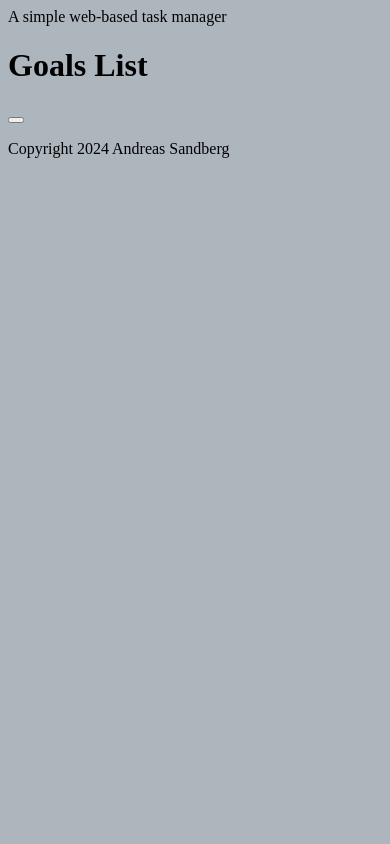
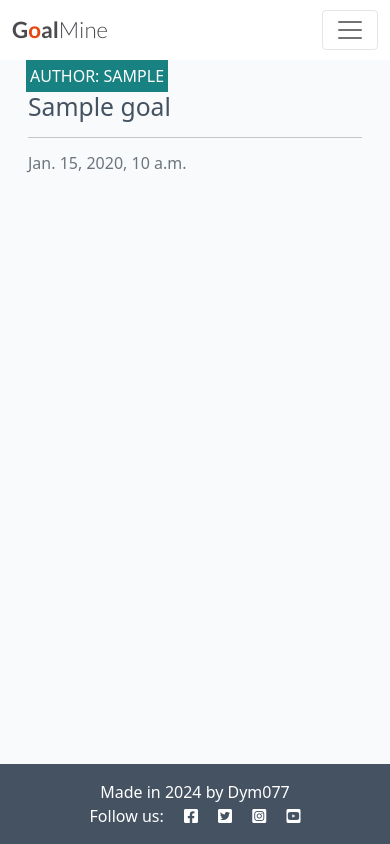
Before and after one commit to Dym077/goal-mine, a Django app: page / in a window 390 px wide. Run offline with Django 4.2, Linux system fonts and the light colour scheme; tables that the repository leaves empty hold one stand-in row (values such as "Sample post").

Commit message:
Additional html code for base and index-pages

```diff
--- a/goalmine/static/css/style.css
+++ b/goalmine/static/css/style.css
@@ -1,3 +1,161 @@
 body {
-    background-color: #adb5bd;
+    background-color: #F9FAFC;
 }
+
+.brand {
+    font-family: Lato, sans-serif;
+    font-size: 1.4rem;
+    font-weight: 700;
+    color: #4A4A4F;
+}
+
+.red-o {
+    color: #E84610;
+}
+
+.thin {
+    font-weight: 300;
+}
+
+.light-bg {
+    background-color: #fff;
+}
+
+.dark-bg {
+    background-color: #445261;
+}
+
+.main-bg {
+    background-color: #F9FAFC;
+}
+
+.card {
+    border: none;
+    background-color: transparent;
+}
+
+.image-container {
+    position: relative;
+}
+
+.image-flash {
+    position: absolute;
+    bottom: 5%;
+    min-width: 30%;
+    left: -2px;
+    background-color: #188181;
+}
+
+.scale {
+    width: 100%;
+    height: auto;
+}
+
+.author {
+    color: white;
+    margin: 4px;
+    text-transform: uppercase;
+}
+
+.masthead {
+    margin-top: 10px;
+    overflow: hidden;
+    position: relative;
+    display: inline-block;
+    height: 33vh;
+    width: 100%;
+}
+
+.masthead-text {
+    background-color: #445261;
+    color: white;
+    position: relative;
+}
+
+.masthead-image {
+    position: relative;
+    overflow: hidden;
+}
+
+.masthead-image:after {
+    content: "";
+    position: absolute;
+    top: 0;
+    right: 90%;
+    height: 100%;
+    width: 150%;
+    background: #445261;
+    -webkit-transform: skew(15deg);
+    -moz-transform: skew(15deg);
+    transform: skew(15deg);
+    z-index: 100;
+}
+
+.goal-link {
+    text-decoration: none;
+    color: #445261;
+}
+
+.goal-link:hover,
+.page-link {
+    color: #E84610;
+}
+
+.goal-title {
+    margin-top: 10%;
+    margin-left: 5%;
+}
+
+.goal-subtitle {
+    margin-left: 5%;
+    color: lightgray;
+}
+
+.btn-signup,
+.btn-edit {
+    background-color: #188181;
+    color: #fff;
+}
+
+.btn-signup:hover,
+.btn-signup:active {
+    background-color: #fff;
+    color: #23BBBB;
+}
+
+.link {
+    color: #23BBBB;
+    text-decoration: none;
+}
+
+.link:hover,
+.link:active {
+    color: #445261;
+    text-decoration: underline;
+}
+
+.btn-like {
+    color: #E84610;
+    border: none;
+    background: transparent;
+}
+
+.btn-delete {
+    color: #fff;
+    background: #E84610;
+}
+
+.btn-like:hover,
+.btn-like:active {
+    color: #E84610;
+    background: transparent;
+    border: none;
+}
+
+.faded {
+    color: rgb(172, 175, 175);
+}
+
+.approval {
+    color: rgb(222, 146, 168);
+}
--- a/templates/base.html
+++ b/templates/base.html
@@ -1,4 +1,6 @@
 {% load static %}
+
+{% url 'home' as home_url %}
 
 {% url 'home' as home_url %}
 
@@ -6,51 +8,74 @@
 <html class="h-100" lang="en">
 
 <head>
-    <title>GoalMine Task manager</title>
+    <title>Goal-Mine</title>
     <meta name="viewport" content="width=device-width, initial-scale=1" />
 
     <!-- Insert Google Fonts CSS here -->
-    <link>
-    <link>
-    <link>
+    <link rel="preconnect" href="https://fonts.gstatic.com">
+    <link href="https://fonts.googleapis.com/css2?family=Roboto:wght@300&display=swap" rel="stylesheet">
+    <link href="https://fonts.googleapis.com/css2?family=Lato:wght@300;700&display=swap" rel="stylesheet">
 
     <!-- Insert Font Awesome CSS here -->
-    <link>
+    <link rel="stylesheet" href="https://cdnjs.cloudflare.com/ajax/libs/font-awesome/5.15.3/css/all.min.css">
 
-    <!-- Insert Bootstrap CSS here -->
-    <!-- Custom CSS -->
+    <!-- Insert all Bootstrap CSS here -->
+    <link href="https://cdn.jsdelivr.net/npm/bootstrap@5.0.1/dist/css/bootstrap.min.css" rel="stylesheet"
+        integrity="sha384-+0n0xVW2eSR5OomGNYDnhzAbDsOXxcvSN1TPprVMTNDbiYZCxYbOOl7+AMvyTG2x" crossorigin="anonymous">
+    <!-- Link to Custom CSS here -->
     <link rel="stylesheet" href="{% static 'css/style.css' %}">
-    <link>
+
 </head>
 
 <body class="d-flex flex-column h-100 main-bg">
 
-    <!-- Navigation -->
-    <nav class="navbar navbar-expand-xl navbar-dark sticky-top create_panel bg-white">
+    <!-- Houses all the navigation -->
+    <nav class="navbar navbar-expand-lg navbar-light bg-white">
         <div class="container-fluid">
+            <a class="navbar-brand" href="{% url 'home' %}"><span class="brand">G<span class="red-o">o</span>al<span
+                        class="thin">Mine</span></span></a>
+            <button class="navbar-toggler" type="button" data-bs-toggle="collapse" data-bs-target="#navbarText"
+                aria-controls="navbarText" aria-expanded="false" aria-label="Toggle navigation">
+                <span class="navbar-toggler-icon"></span>
+            </button>
+            <div class="collapse navbar-collapse" id="navbarText">
+                <ul class="navbar-nav me-auto mb-2 mb-lg-0">
+                    <li class="nav-item">
+                        <a class="nav-link {% if request.path == home_url %}active{% endif %}" aria-current="page"
+                            href="#">Home</a>
+                    </li>
 
-            <span class="navbar-text text-muted">
-                A simple web-based task manager
-            </span>
+                </ul>
+                <span class="navbar-text text-muted">
+                    A task manager to make life easier
+                </span>
+            </div>
         </div>
     </nav>
-    <main>
+
+    <main class="flex-shrink-0 main-bg">
+
         {% block content %}
         <!-- Insert content here -->
-        <p>This is a test pararaph</p>
         {% endblock content %}
+
     </main>
 
-    <footer>
-        <p class="m-0 text-center text-white">
-            {% block copyright %}
-                Made by Andreas Sandberg 2024
-            {% endblock copyright %}
+    <!-- Footer -->
+    <footer class="footer mt-auto py-3 dark-bg">
+        <p class="m-0 text-center text-white">Made in 2024 by Dym077</p>
+        <p class="m-0 text-center text-white">Follow us: <i class="fab fa-facebook-square ms-3"></i>
+            <i class="fab fa-twitter-square ms-3"></i>
+            <i class="fab fa-instagram-square ms-3"></i>
+            <i class="fab fa-youtube-square ms-3"></i>
         </p>
-
     </footer>
 
-    <script src="{% static 'js/script.js' %}"></script>
+    <script src="https://cdn.jsdelivr.net/npm/bootstrap@5.0.1/dist/js/bootstrap.bundle.min.js"
+        integrity="sha384-gtEjrD/SeCtmISkJkNUaaKMoLD0//ElJ19smozuHV6z3Iehds+3Ulb9Bn9Plx0x4" crossorigin="anonymous">
+        </script>
 </body>
 
+<script src="{% static 'js/script.js' %}"></script>
+
 </html>
--- a/todo/templates/todo/index.html
+++ b/todo/templates/todo/index.html
@@ -2,25 +2,51 @@
 
 {% block content %}
 
-<!-- Here is where index.html content goes-->
+<!-- Here's where index.html content goes -->
 <div class="container-fluid">
-    <div class="row"></div>
-    <!-- Goals column-->
-    <div class="container">
-        <h1 class="my-5 text-center">Goals List</h1>
-        <nav class="navbar navbar-expand-xl navbar-dark sticky-top create_panel">
+    <div class="row">
+
+        <!-- Goals List Column -->
+        <div class="col-12 mt-3 left">
+            <div class="row">
+                {% for goal in goal_list %}
+                <div class="col-md-4">
+                    <div class="card mb-4">
+                        <div class="card-body">
+                            <div class="image-container">
+                                <div class="image-flash">
+                                    <p class="author">Author: {{ goal.author }}</p>
+                                </div>
+                            </div>
+                            <a href="#" class="goal-link">
+                                <h2 class="card-title">{{ goal.title }}</h2>
+                            </a>
+
+                            <hr />
+                            <p class="card-text text-muted h6">{{ goal.created_on}}
+                            </p>
+                        </div>
+                    </div>
+                </div>
+                {% if forloop.counter|divisibleby:3 %}
+            </div>
+            <div class="row">
+                {% endif %}
+                {% endfor %}
+
+            </div>
+        </div>
     </div>
-    <div class="container-fluid" id="goals-nav-container">
-        <button class="navbar-toggle" type="button" >
-
-        </button>
-
-    </div>
+    {% if is_paginated %}
+    <nav aria-label="Page navigation">
+        <ul class="pagination justify-content-center">
+            {% if page_obj.has_next %}
+            <li><a href="?page={{ page_obj.next_page_number }}" class="page-link"> NEXT &raquo;</a></li>
+            {% endif %}
+        </ul>
+    </nav>
+    {% endif %}
+</div>
 
 <!-- index.html content ends here -->
-
 {% endblock %}
-
-{% block copyright %}
-    Copyright 2024 Andreas Sandberg
-{% endblock %}
--- a/todo/urls.py
+++ b/todo/urls.py
@@ -3,4 +3,7 @@ from django.urls import path
 
 urlpatterns = [
     path('', views.GoalsList.as_view(), name='home'),
+    path('<slug:slug>/',
+    views.goal_detail, name='goal_detail'),
+
 ]
--- a/todo/views.py
+++ b/todo/views.py
@@ -1,4 +1,4 @@
-from django.shortcuts import render
+from django.shortcuts import render, get_object_or_404
 from django.views import generic
 from .models import Goal, Task
 
@@ -8,3 +8,8 @@ class GoalsList(generic.ListView):
     queryset = Goal.objects.filter(status=1)
     template_name = "todo/index.html"
     paginate_by = 6
+
+def goal_detail(request, slug):
+    queryset = Goal.objects.filter(status=1)
+    goal = get_object_or_404(queryset, slug=slug)
+    return render(request, "todo/goal_detail.html", {"goal": goal},)
```
Also changed, not shown: todo/templates/todo/goal_detail.html (added), 1 other file.
